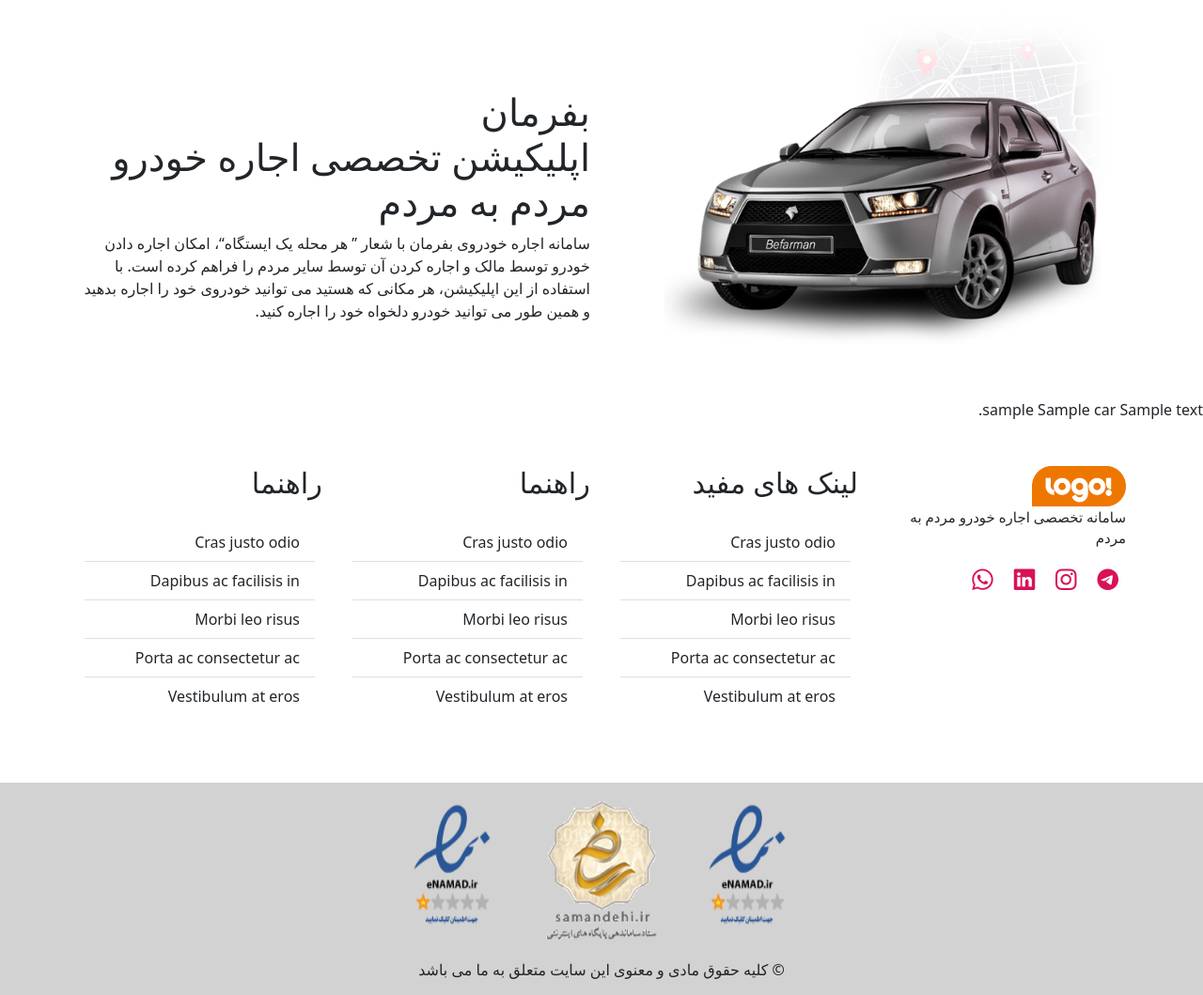
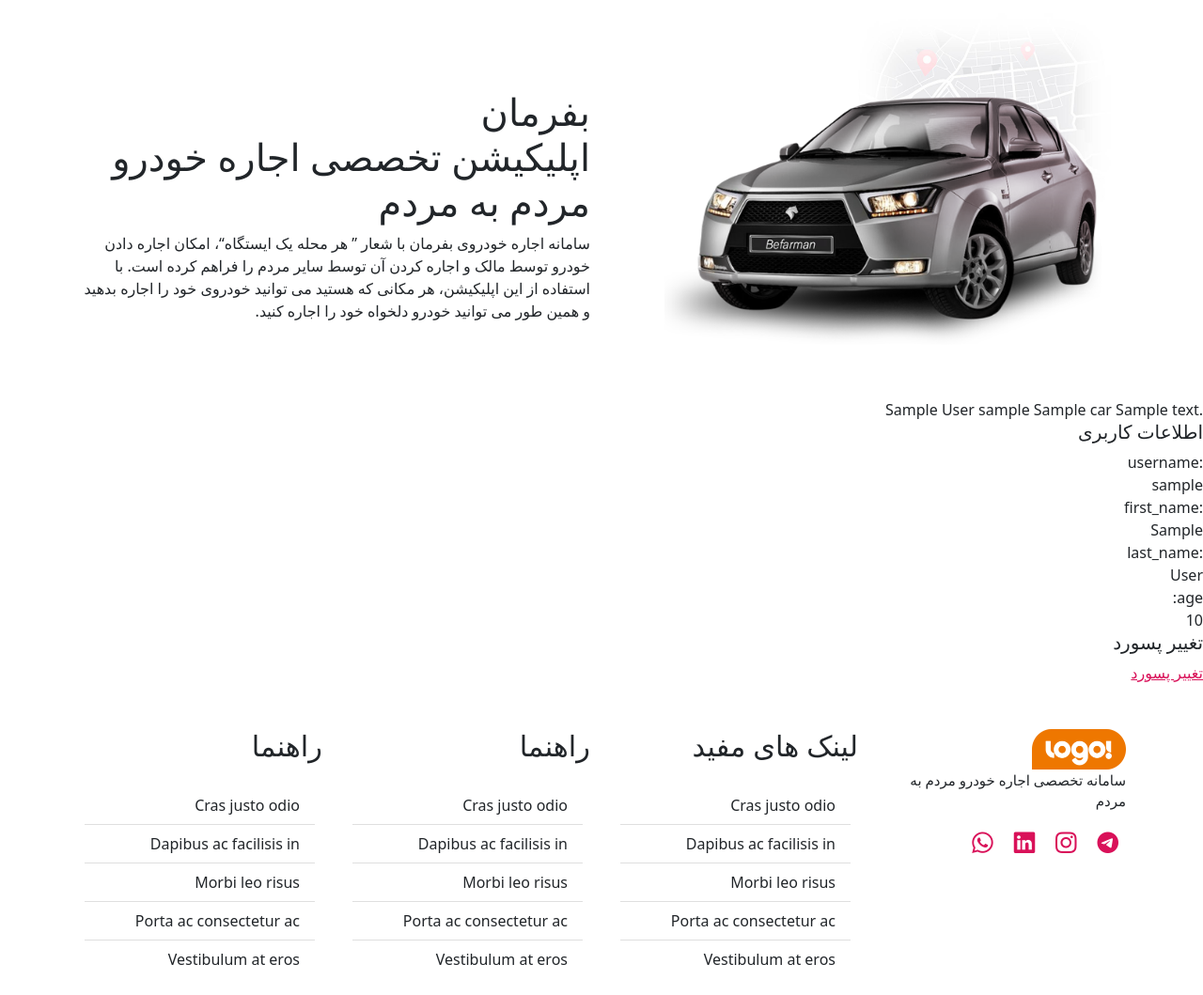
Before and after one commit to hosein-1/Car_Rental_Project, a Django app: page /profile/ in a window 1280 px wide. Shown: the part 81-1140 px from the top of the page at 94% size. Run offline with Django 5.2, Linux system fonts and the light colour scheme; a user stored in the database is signed in; tables that the repository leaves empty hold one stand-in row (values such as "Sample post"); parts of the project's set-up code (start-up, migrations or seed data) failed here and were passed over; some libraries are stand-ins or nearby versions.

Commit message:
update profile template

```diff
--- a/templates/profile.html
+++ b/templates/profile.html
@@ -5,15 +5,20 @@
 
 {% block body %}
     {% for car_reserve in cars_reserve %}
-{#        {% if car_reserve.driver %}#}
-{#            {{ car_reserve.driver }}#}
-{#         {% else %}#}
-{#            <span>بدون راننده</span>#}
-{#        {% endif %}#}
+        {% if car_reserve.driver %}
+            {{ car_reserve.driver }}
+         {% else %}
+            <span>بدون راننده</span>
+        {% endif %}
         {{ user.username }}
         {{ car_reserve.car.name }}
         {{ car_reserve.delivery_address }}
     {% endfor %}
-
-
+<h5>اطلاعات کاربری</h5>
+    username:<div>{{ user.username }}</div>
+    first_name: <div>{{ user.first_name }}</div>
+    last_name: <div>{{ user.last_name }}</div>
+    age: <div>{{ user.age }}</div>
+<h5>تغییر پسورد</h5>
+    <a href="{% url 'password_change' %}">تغییر پسورد</a>
 {% endblock body %}
```
